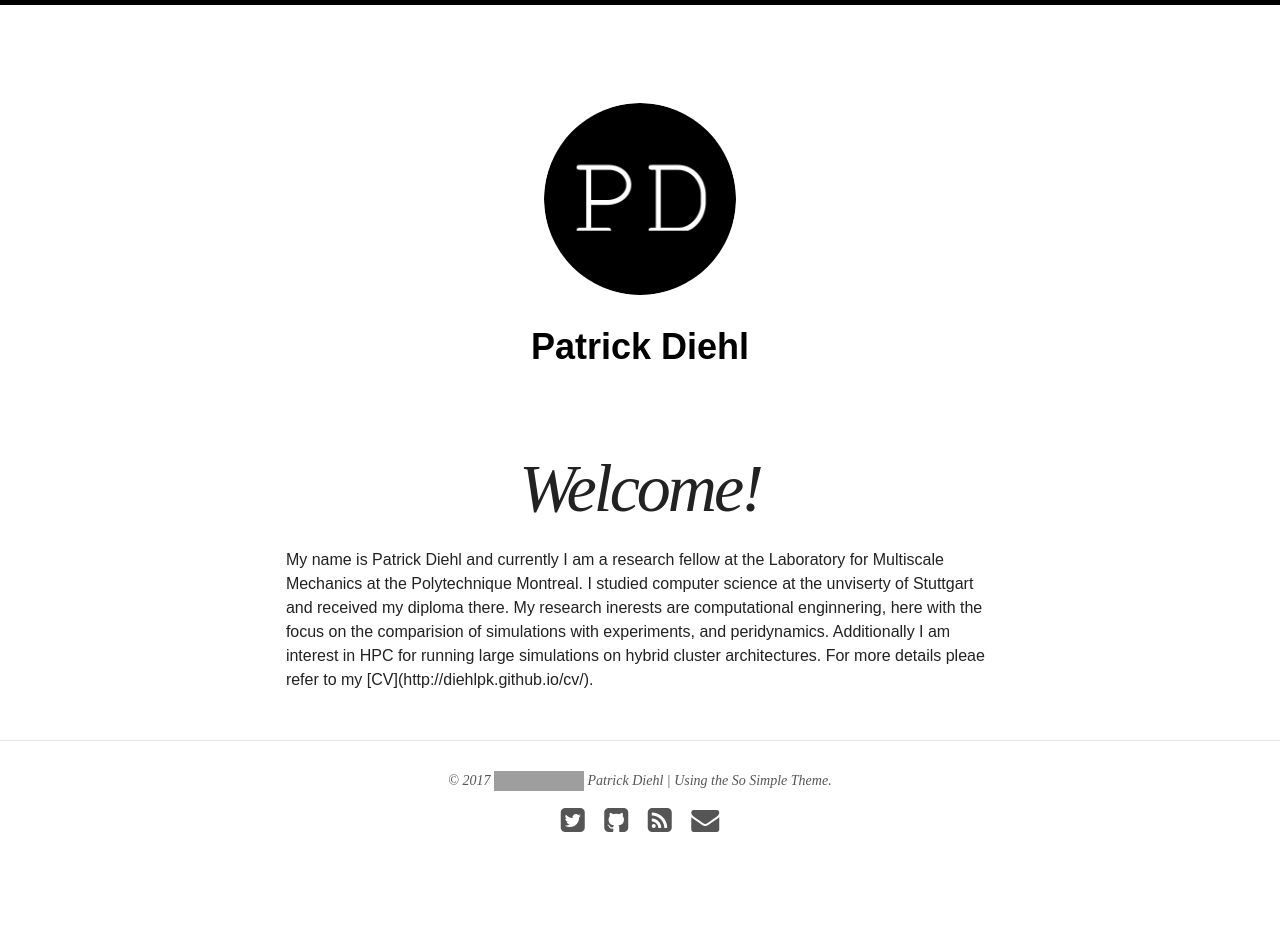
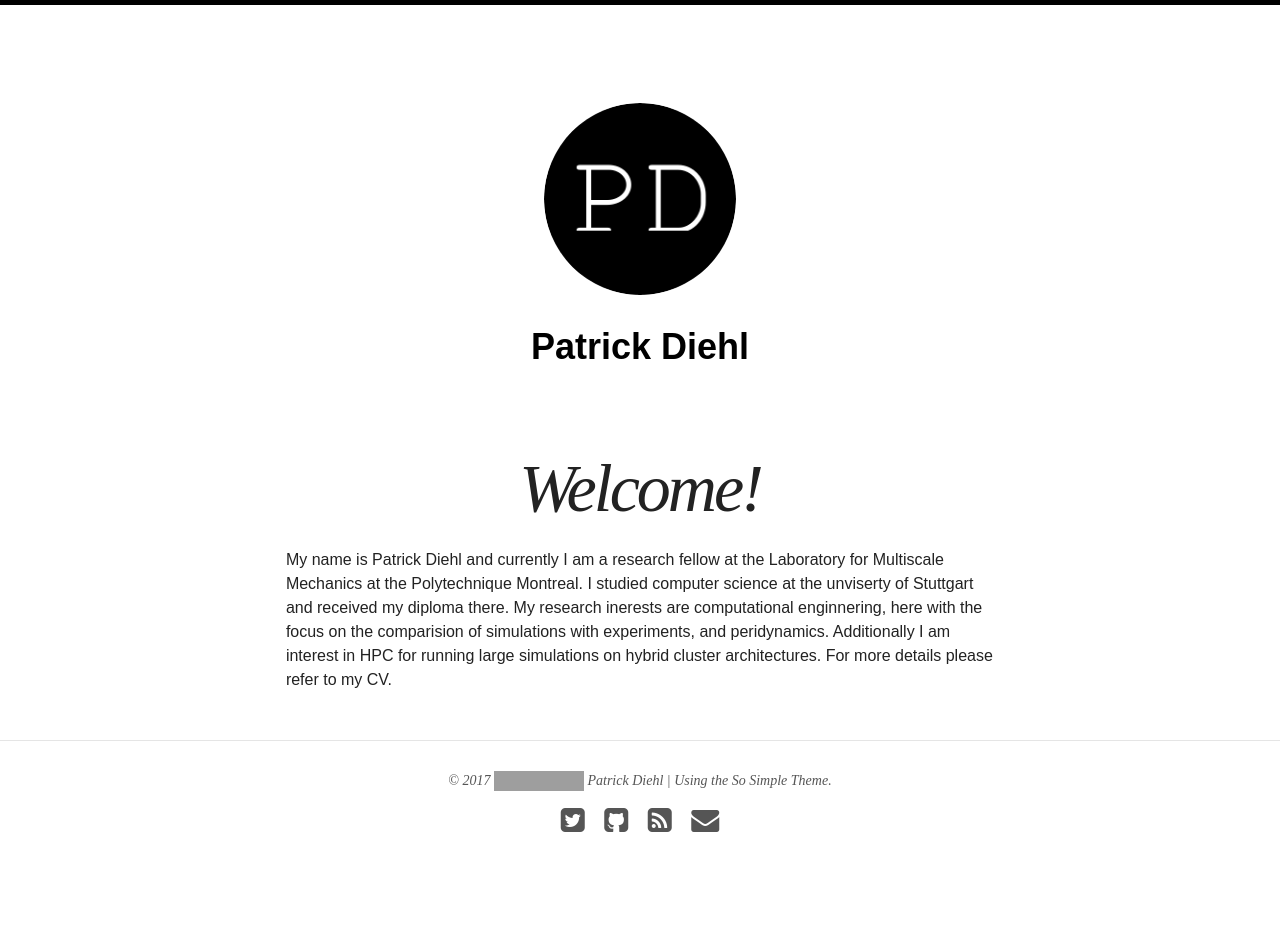
Before and after one commit to diehlpk/diehlpk.github.io, a Jekyll site: the page built from index.html, in a window 1280 px wide. Built offline with Jekyll 4.4.1, drawn with Linux system fonts in a browser that asks for light colours; nearby versions of some CDN libraries; grey boxes are pictures that could not be loaded.

Commit message:
Fix layout issue

```diff
--- a/index.html
+++ b/index.html
@@ -4,4 +4,4 @@ title: Welcome!
 excerpt: "Blog about research, linux, and higher education"
 search_omit: true
 ---
-My name is Patrick Diehl and currently I am a research fellow at the Laboratory for Multiscale Mechanics at the Polytechnique Montreal. I studied computer science at the unviserty of Stuttgart and received my diploma there. My research inerests are computational enginnering, here with the focus on the comparision of simulations with experiments, and peridynamics. Additionally I am interest in HPC for running large simulations on hybrid cluster architectures. For more details pleae refer to my [CV](http://diehlpk.github.io/cv/).
+My name is Patrick Diehl and currently I am a research fellow at the Laboratory for Multiscale Mechanics at the Polytechnique Montreal. I studied computer science at the unviserty of Stuttgart and received my diploma there. My research inerests are computational enginnering, here with the focus on the comparision of simulations with experiments, and peridynamics. Additionally I am interest in HPC for running large simulations on hybrid cluster architectures. For more details please refer to my <a href="http://diehlpk.github.io/cv/">CV</a>.
```
